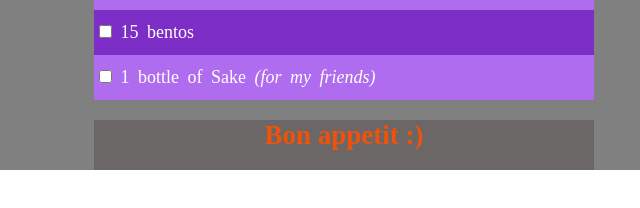
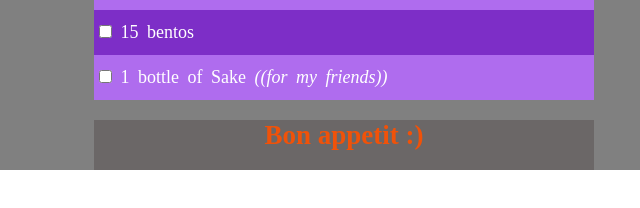
Before and after one commit to Katiasun/Lesson6_part2, a plain HTML site: page index.html in a window 1280 px wide. Shown: the part 234-442 px from the top of the page, 296-936 px from the left. Drawn offline with Linux system fonts and the light colour scheme.

Commit message:
before and after

```diff
--- a/css/style.css
+++ b/css/style.css
@@ -47,6 +47,12 @@ main div {
   width: 500px;
   margin: 0 auto;
 }
+i::before {
+  content: "(";
+}
+i::after {
+  content: ")";
+}
 .piwnica {
   background-color: rgb(107, 103, 103);
   height: 50px;
```
Also changed, not shown: index.html (+4 -4 lines).
